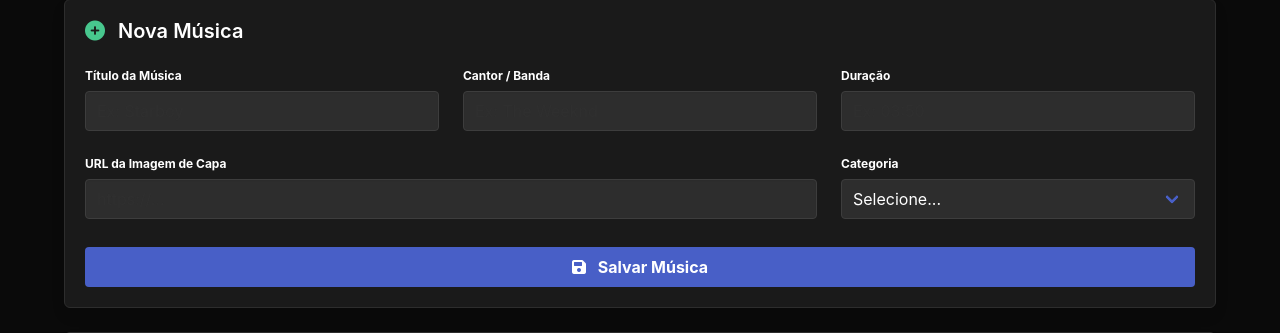
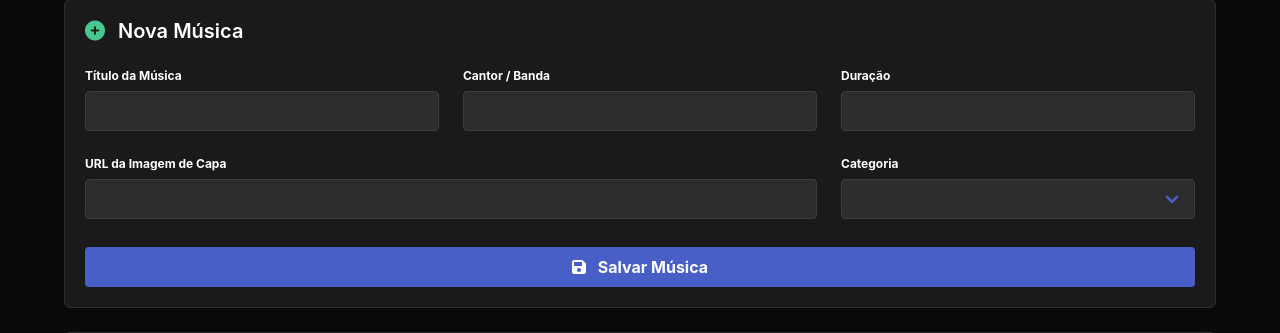
Before and after one commit to Caua-Giovani/musicablo, a Flask app: page /admin in a window 1280 px wide. Shown: the part 149-482 px from the top of the page. Run offline with Flask 3, Linux system fonts and the light colour scheme; data that the repository does not hold is empty.

Commit message:
modify: alguns ajustes

```diff
--- a/app.py
+++ b/app.py
@@ -4,6 +4,7 @@ import mysql
 import mysql.connector
 from model.musica import recuperar_musicas
 from model.musica import adicionar_musica
+
 from model.genero import recuperar_generos
 
 app = Flask(__name__)
@@ -22,7 +23,8 @@ def pag_adm():
     musicas = recuperar_musicas()
     genero = recuperar_generos()
 
-    return render_template("administracao.html",musicas=musicas,genero=genero,)
+
+    return render_template("administracao.html",musicas=musicas,genero=genero)
 
 
 @app.route("/admin",methods=["POST"])
@@ -32,6 +34,8 @@ def pag_adm_post():
     duracao = request.form.get("duracao")
     url_capa = request.form.get("url_capa")
     genero= request.form.get("nome_genero")
+
+
     adicionar_musica(cantor,duracao,musica,url_capa,genero)
     return redirect("/admin")
 
--- a/templates/administracao.html
+++ b/templates/administracao.html
@@ -92,7 +92,6 @@
                             <div class="control is-expanded">
                                 <div class="select is-fullwidth">
                                     <select name="nome_genero">
-                                        <option>Selecione...</option>
                                         {% for genero in genero: %}
                                         <option style="color: {{genero.cor}}" href="#"><span class="icon"><i class="fa-solid fa-compact-disc"></i></span> {{genero.genero}}</option>
                                         {% endfor %}
@@ -142,7 +141,7 @@
                         </td>
                         <td class="has-text-right px-5">
                             <div class="buttons is-right">
-                                <button class="button is-small is-warning is-light" title="Desativar">
+                                <button class="button is-small is-warning is-light" title="Desativar" >
                                     <i class="fa-solid fa-eye-slash"></i>
                                 </button>
                                 <button class="button is-small is-danger is-light" title="Excluir">
```
Also changed, not shown: model/musica.py (line endings or trailing spaces).
